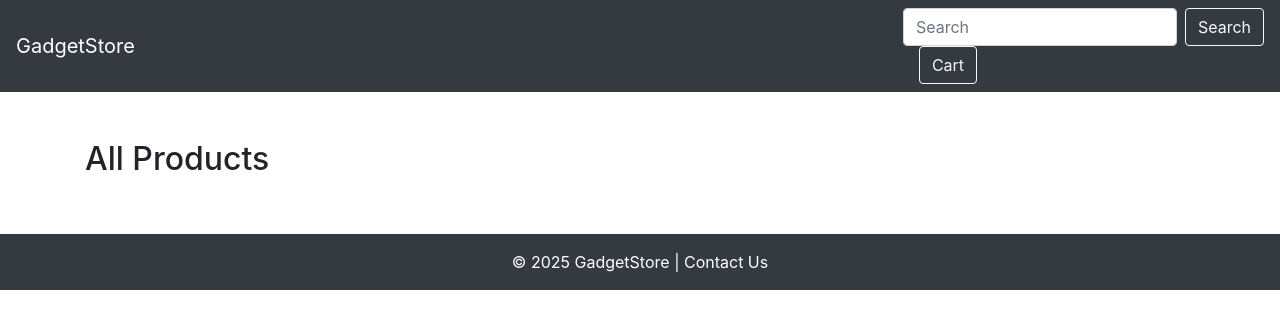
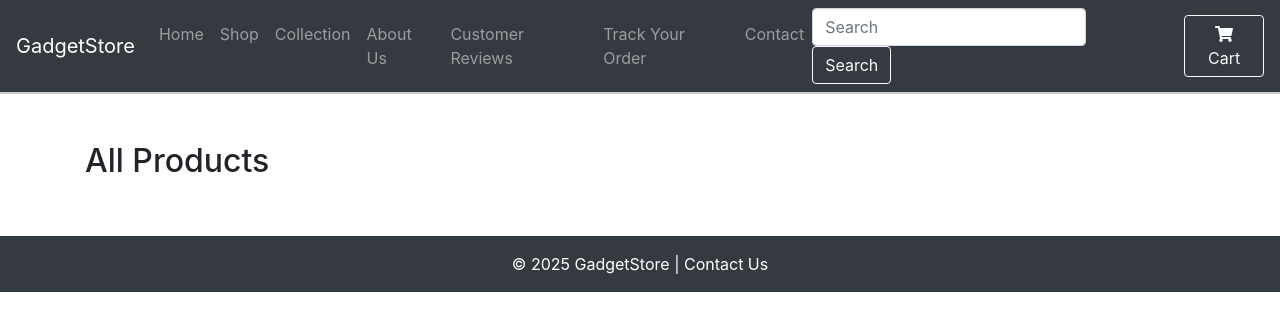
Before and after one commit to ajithpav/gadgetproj, a Django app: page /shop/ in a window 1280 px wide. Shown: the top 331 px of the page. Run offline with Django 4.2, Linux system fonts and the light colour scheme; data that the repository does not hold is empty; some libraries are stand-ins or nearby versions.

Commit message:
added a vid

```diff
--- a/shop/templates/shop/shop.html
+++ b/shop/templates/shop/shop.html
@@ -4,26 +4,63 @@
 <head>
     <meta charset="UTF-8">
     <title>Shop - GadgetStore</title>
-    <link rel="stylesheet" href="https://stackpath.bootstrapcdn.com/bootstrap/4.3.1/css/bootstrap.min.css">
+    <link rel="stylesheet" href="https://stackpath.bootstrapcdn.com/bootstrap/4.5.2/css/bootstrap.min.css">
+    <link href="https://cdnjs.cloudflare.com/ajax/libs/font-awesome/5.15.3/css/all.min.css" rel="stylesheet"> <!-- For cart icon -->
+    <style>
+        .navbar {
+            border-bottom: 2px solid #ccc;
+        }
+        .card {
+            border: none;
+            box-shadow: 0 4px 10px rgba(0, 0, 0, 0.1);
+            transition: transform 0.3s ease-in-out;
+        }
+        .card:hover {
+            transform: translateY(-10px);
+        }
+        .card-img-top {
+            height: 200px;
+            object-fit: cover;
+        }
+        footer {
+            background-color: #222;
+            color: white;
+        }
+    </style>
 </head>
 <body>
+
+    <!-- Navigation Bar -->
     <header class="navbar navbar-expand-lg navbar-dark bg-dark">
         <a class="navbar-brand" href="/">GadgetStore</a>
-        <div class="ml-auto">
-            <form class="form-inline">
-                <input class="form-control mr-2" type="search" placeholder="Search">
-                <button class="btn btn-outline-light" type="submit">Search</button>
+        <button class="navbar-toggler" type="button" data-toggle="collapse" data-target="#navbarNav" aria-controls="navbarNav" aria-expanded="false" aria-label="Toggle navigation">
+            <span class="navbar-toggler-icon"></span>
+        </button>
+        <div class="collapse navbar-collapse" id="navbarNav">
+            <ul class="navbar-nav ml-auto">
+                <li class="nav-item"><a class="nav-link" href="/">Home</a></li>
+                <li class="nav-item"><a class="nav-link" href="/shop/">Shop</a></li>
+                <li class="nav-item"><a class="nav-link" href="/collection/">Collection</a></li>
+                <li class="nav-item"><a class="nav-link" href="/about/">About Us</a></li>
+                <li class="nav-item"><a class="nav-link" href="/reviews/">Customer Reviews</a></li>
+                <li class="nav-item"><a class="nav-link" href="/track-order/">Track Your Order</a></li>
+                <li class="nav-item"><a class="nav-link" href="/contact/">Contact</a></li>
+            </ul>
+            <form class="form-inline my-2 my-lg-0">
+                <input class="form-control mr-2" type="search" placeholder="Search" aria-label="Search">
+                <button class="btn btn-outline-light my-2 my-sm-0" type="submit">Search</button>
             </form>
-            <a href="#" class="ml-3 btn btn-outline-light">Cart</a>
+            <a href="#" class="btn btn-outline-light ml-3"><i class="fas fa-shopping-cart"></i> Cart</a>
         </div>
     </header>
 
+    <!-- Products Section -->
     <div class="container my-5">
         <h2>All Products</h2>
         <div class="row">
             {% for product in products %}
                 <div class="col-md-4">
-                    <div class="card">
+                    <div class="card mb-4">
                         <img src="{{ product.image.url }}" class="card-img-top" alt="Product image">
                         <div class="card-body">
                             <h5 class="card-title">{{ product.name }}</h5>
@@ -36,8 +73,14 @@
         </div>
     </div>
 
+    <!-- Footer -->
     <footer class="bg-dark text-white text-center py-3">
         &copy; 2025 GadgetStore | <a href="mailto:info@gadgetstore.com" class="text-white">Contact Us</a>
     </footer>
+
+    <!-- Bootstrap & jQuery JS -->
+    <script src="https://code.jquery.com/jquery-3.5.1.slim.min.js"></script>
+    <script src="https://cdn.jsdelivr.net/npm/@popperjs/core@2.5.3/dist/umd/popper.min.js"></script>
+    <script src="https://stackpath.bootstrapcdn.com/bootstrap/4.5.2/js/bootstrap.min.js"></script>
 </body>
 </html>
```
Also changed, not shown: shop/templates/shop/home.html (+56 -21 lines).
